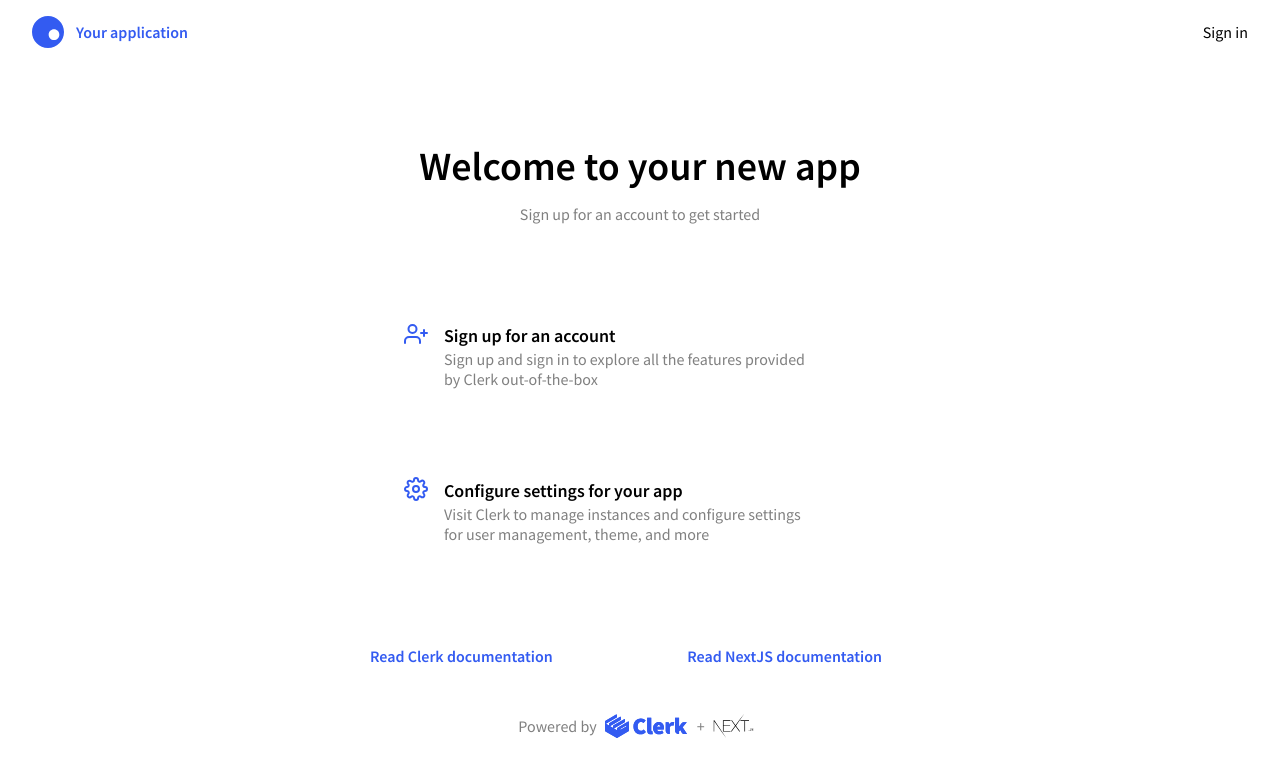
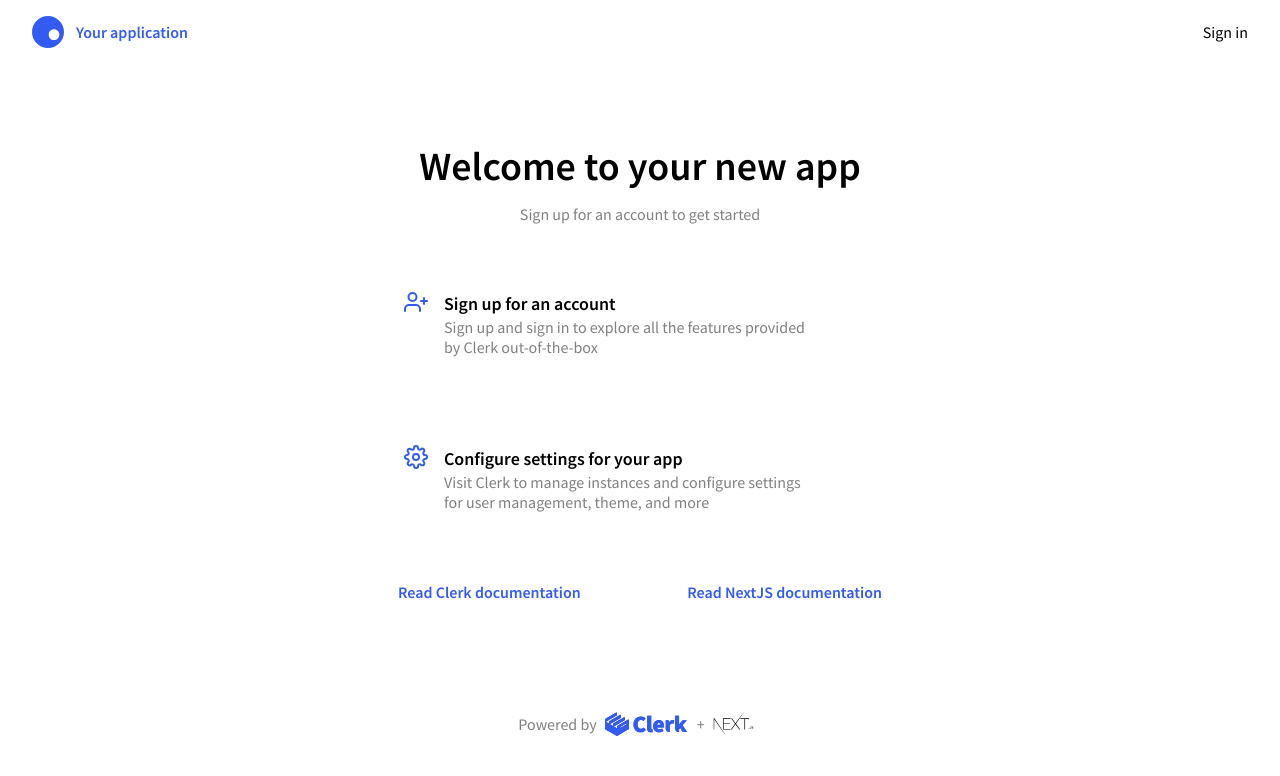
Before and after one commit to clerk/clerk-nextjs-starter, a Next.js app: page / in a window 1280 px wide. Shown: the top 776 px of the page. Built offline with nearby package versions, Linux system fonts and the light colour scheme; no server answers.

Commit message:
Fix some style issues

```diff
--- a/styles/Header.module.css
+++ b/styles/Header.module.css
@@ -1,7 +1,7 @@
 .header {
   display: flex;
   justify-content: space-between;
-  padding: 1rem 2rem;
+  padding: 1rem;
 }
 
 .logo {
@@ -25,3 +25,9 @@
 .right > :not(:first-child) {
   margin-left: 1rem;
 }
+
+@media screen and (min-width: 768px) {
+  .header {
+    padding: 1rem 2rem;
+  }
+}
--- a/styles/Home.module.css
+++ b/styles/Home.module.css
@@ -58,7 +58,7 @@
 }
 
 .cards {
-  margin: 2em 0;
+  margin: 1.5rem 0;
 }
 
 .card {
@@ -163,7 +163,7 @@
   }
 
   .cards {
-    margin: 4em 0;
+    margin: 2rem 0;
   }
 
   .card {
@@ -183,6 +183,7 @@
   }
 
   .links {
+    padding-left: 28px;
     flex-direction: row;
     height: inherit;
   }
```
